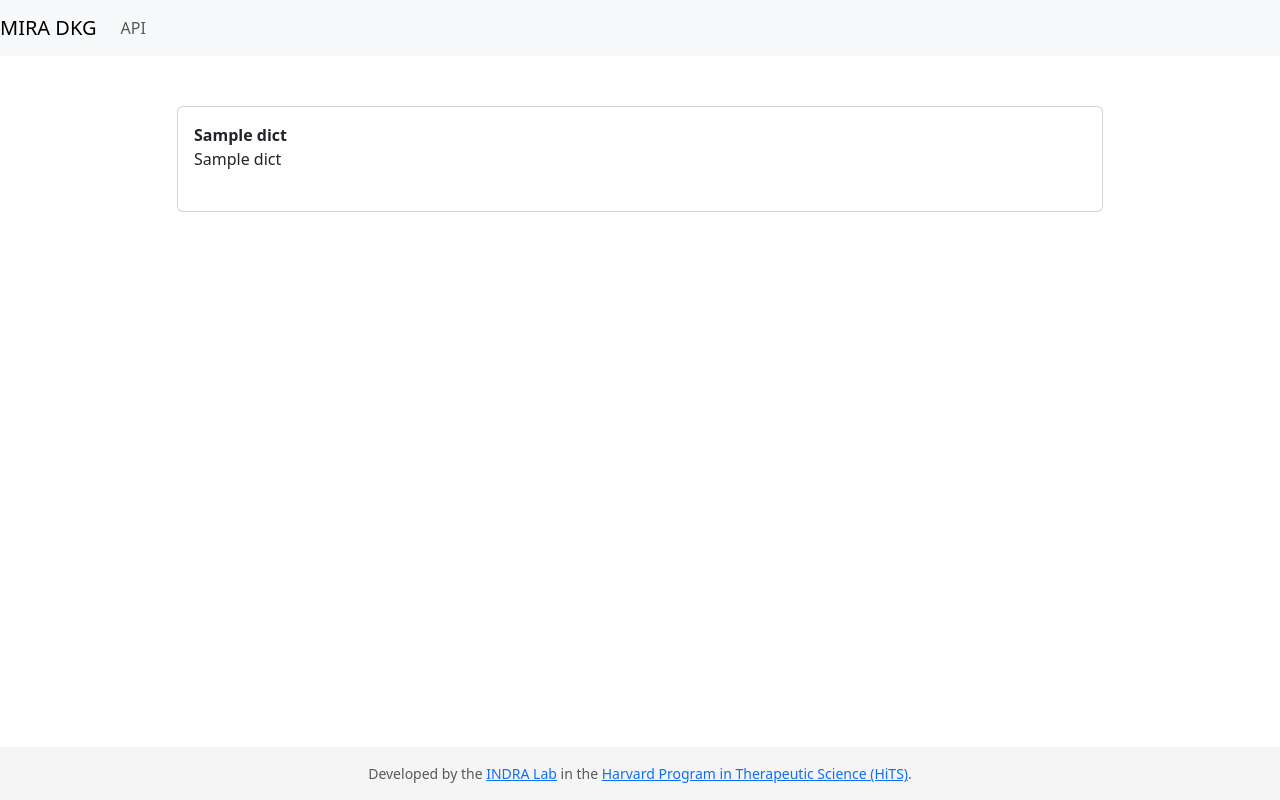
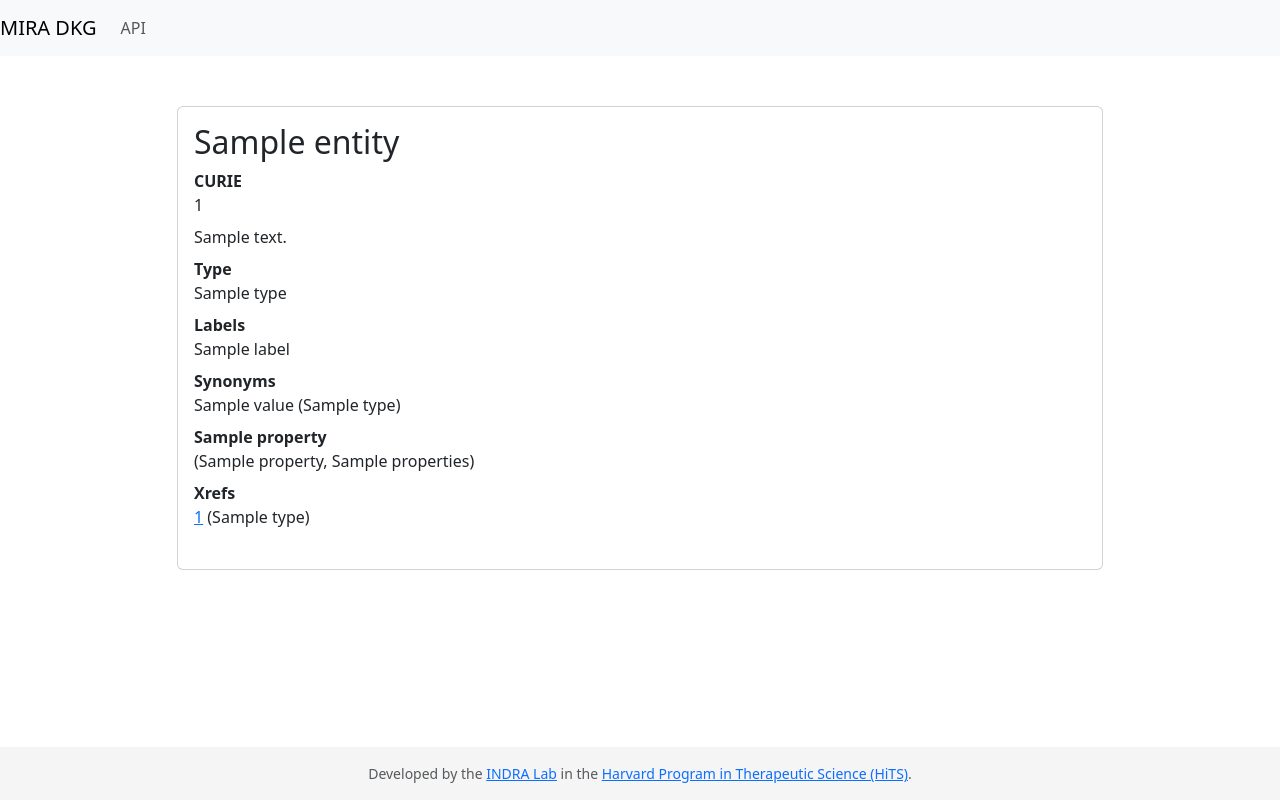
Before and after one commit to gyorilab/mira, a Flask app: template mira/dkg/templates/entity.html in a window 1280 px wide. Run offline with Flask 2, Linux system fonts and the light colour scheme; the template is opened without the code that fills it: most values are stand-ins (such as "Sample title", 1, 10 or a date in 2020); parts of the project's set-up code (start-up, migrations or seed data) failed here and were passed over; some libraries are stand-ins or nearby versions.

Commit message:
Update entity template

```diff
--- a/mira/dkg/templates/entity.html
+++ b/mira/dkg/templates/entity.html
@@ -7,12 +7,40 @@
 {% block container %}
     <div class="card card-body">
         <dl>
-            {% for k,v in entity.dict().items()|sort %}
-                {% if v %}
-                    <dt>{{ k }}</dt>
-                    <dd>{{ v }}</dd>
-                {% endif %}
+            {% if entity.name %}
+                <h2>{{ entity.name }}</h2>
+            {% endif %}
+            <dt>CURIE</dt>
+            <dd>{{ entity.id }}</dd>
+            {% if entity.description %}
+                <dd>{{ entity.description }}</dd>
+            {% endif %}
+            <dt>Type</dt>
+            <dd>{{ entity.type }}</dd>
+            <dt>Labels</dt>
+            {% for label in entity.labels %}
+                <dd>{{ label }}</dd>
             {% endfor %}
+            {% if entity.synonyms %}
+                <dt>Synonyms</dt>
+                {% for synonym in entity.synonyms %}
+                    <dd>{{ synonym.value }} ({{ synonym.type }})</dd>
+                {% endfor %}
+            {% endif %}
+            {% if entity.properties %}
+                {% for property, values in entity.properties.items() %}
+                    <dt>{{ property }}</dt>
+                    {% for value in values %}
+                        <dd>{{ value }}</dd>
+                    {% endfor %}
+                {% endfor %}
+            {% endif %}
+            {% if entity.xrefs %}
+                <dt>Xrefs</dt>
+                {% for xref in entity.xrefs %}
+                    <dd><a href="http://34.230.33.149:8772/{{ xref.id }}">{{ xref.id }}</a> ({{ xref.type }})</dd>
+                {% endfor %}
+            {% endif %}
         </dl>
     </div>
 {% endblock %}
```
